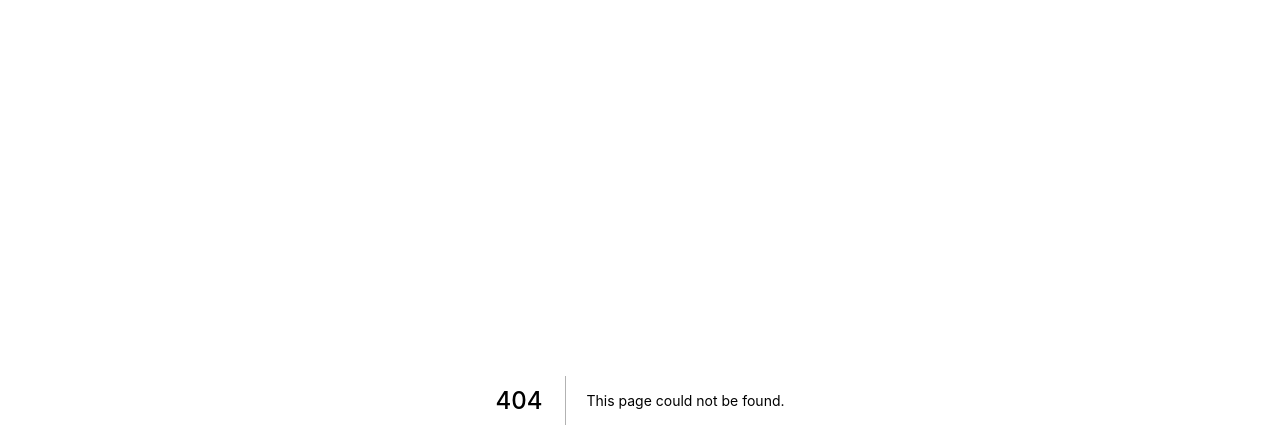
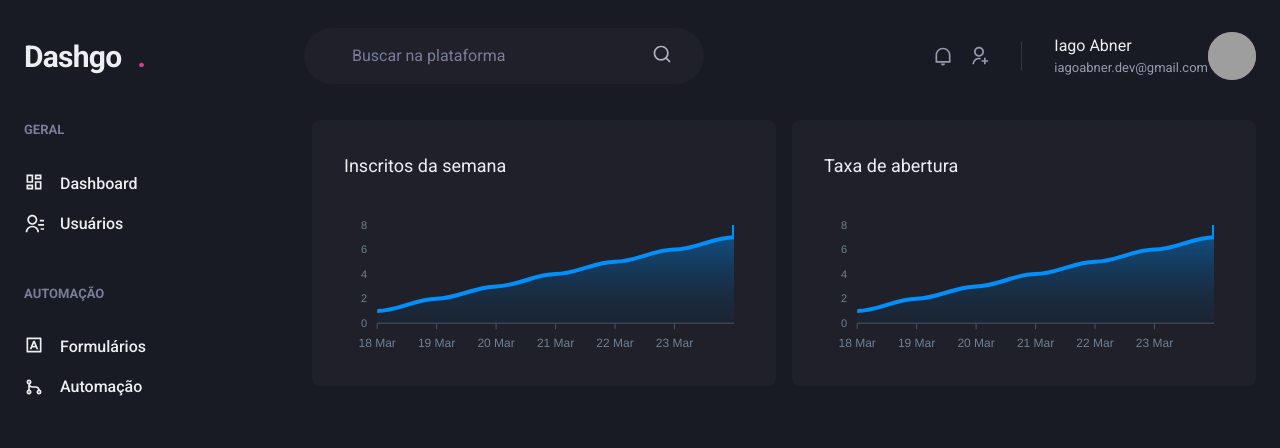
Before and after one commit to iago-abner/dashgo, a Next.js app: page /dashboard in a window 1280 px wide. Before the commit this address had no page. Shown: the top 448 px of the page. Built offline with nearby package versions, Linux system fonts and the light colour scheme; grey boxes are pictures that could not be loaded.

Commit message:
done sign-in/dashboard

```diff
--- a/package.json
+++ b/package.json
@@ -13,10 +13,13 @@
     "@chakra-ui/react": "^1.8.8",
     "@emotion/react": "^11.9.0",
     "@emotion/styled": "^11.8.1",
+    "apexcharts": "^3.35.0",
     "framer-motion": "^6.3.0",
     "next": "12.1.5",
     "react": "18.0.0",
-    "react-dom": "18.0.0"
+    "react-apexcharts": "^1.4.0",
+    "react-dom": "18.0.0",
+    "react-icons": "^4.3.1"
   },
   "devDependencies": {
     "@types/node": "^17.0.25",
--- /dev/null
+++ b/src/components/Header.tsx
@@ -0,0 +1,80 @@
+import {Flex, Text, Input, Icon, HStack, Box, Avatar} from '@chakra-ui/react'
+import { RiNotificationLine, RiSearchLine, RiUserAddLine} from 'react-icons/ri'
+
+export function Header(){
+  return(
+    <Flex
+      as="header"
+      w="100%"
+      maxWidth={1480}
+      h="20"
+      mx="auto"
+      mt="4"
+      px="6"
+      align="center"
+      >
+        <Text
+          fontSize="3xl"
+          fontWeight="bold"
+          letterSpacing="tight"
+          w="64"
+          >
+            Dashgo
+            <Text as="span" ml="4" color="pink.500">.</Text>
+        </Text>
+
+        <Flex
+          as="label"
+          flex="1"
+          py="4"
+          px="8"
+          ml="6"
+          maxWidth={400}
+          alignSelf="center"
+          color="gray.200"
+          position="relative"
+          bg="gray.800"
+          borderRadius="full"
+        >
+          <Input
+            color="gray.50"
+            variant="unstyled"
+            px="4"
+            mr="4"
+            placeholder="Buscar na plataforma"
+            _placeholder={{color: 'gray.400'}}
+          />
+          <Icon as={RiSearchLine} fontSize="20"/>
+        </Flex>
+
+      <Flex
+        align="center"
+        ml="auto"
+      >
+        <HStack
+         spacing="4"
+         mx="8"
+         pr="8"
+         py="1"
+         color="gray.300"
+         borderRightWidth={1}
+         borderColor="gray.700"
+         >
+          <Icon as={RiNotificationLine} fontSize="20"/>
+          <Icon as={RiUserAddLine} fontSize="20"/>
+        </HStack>
+
+        <Flex
+        align="center">
+          <Box>
+            <Text>Iago Abner</Text>
+            <Text color="gray.300" fontSize="small">
+              iagoabner.dev@gmail.com
+            </Text>
+          </Box>
+          <Avatar size="md" name="iago abner" src="https://github.com/iago-abner.png"/>
+        </Flex>
+      </Flex>
+    </Flex>
+  )
+}
--- /dev/null
+++ b/src/components/Sidebar.tsx
@@ -0,0 +1,37 @@
+import { Box, Stack, Text, Link, Icon } from "@chakra-ui/react";
+import { RiContactsLine, RiDashboardLine, RiGitMergeLine, RiInputMethodLine } from "react-icons/ri";
+
+export function Sidebar(){
+  return (
+    <Box as="aside" w="64" mr="8">
+      <Stack spacing="12" align="flex-start">
+        <Box>
+          <Text fontWeight="bold" color="gray.400" fontSize="small">GERAL</Text>
+          <Stack spacing="4" mt="8" align="stretch">
+            <Link display="flex">
+              <Icon as={RiDashboardLine} fontSize="20"/>
+              <Text ml="4" fontWeight="medium">Dashboard</Text>
+            </Link>
+            <Link display="flex" alignItems="center">
+              <Icon as={RiContactsLine} fontSize="20"/>
+              <Text ml="4" fontWeight="medium">Usuários</Text>
+            </Link>
+          </Stack>
+        </Box>
+        <Box>
+          <Text fontWeight="bold" color="gray.400" fontSize="small">AUTOMAÇÃO</Text>
+          <Stack spacing="4" mt="8" align="stretch">
+            <Link display="flex">
+              <Icon as={RiInputMethodLine} fontSize="20"/>
+              <Text ml="4" fontWeight="medium">Formulários</Text>
+            </Link>
+            <Link display="flex" alignItems="center">
+              <Icon as={RiGitMergeLine} fontSize="20"/>
+              <Text ml="4" fontWeight="medium">Automação</Text>
+            </Link>
+          </Stack>
+        </Box>
+      </Stack>
+    </Box>
+  )
+}
--- /dev/null
+++ b/src/pages/dashboard.tsx
@@ -0,0 +1,99 @@
+import { Header } from "../components/Header";
+import { Box, Flex, Text, SimpleGrid, theme } from "@chakra-ui/react"
+import { Sidebar } from "../components/Sidebar";
+import dynamic from "next/dynamic"
+
+// dynamic: usado para carregamento dinâmico
+// Chart - apexchart necessita da referência 'window' do browser
+// entretando não há 'window' na camada SSR do next onde 'Chart' é carregado
+// solução - utilizar 'chart' apenas no browser:
+const Chart = dynamic(() => import('react-apexcharts'), {
+  ssr: false
+})
+
+const options = {
+  chart: {
+    toolbar: {
+      show: false,
+    },
+    zoom: {
+      enabled: false,
+    },
+    foreColor: theme.colors.gray[500]
+  },
+  grid: {
+    show: false,
+  },
+  dataLabels: {
+    enabled: false,
+  },
+  tooltip: {
+    enabled: false,
+  },
+  xaxis: {
+    type: 'datetime',
+    axisBorder: {
+      color: theme.colors.gray[600]
+    },
+    axisTicks: {
+      color: theme.colors.gray[600]
+    },
+    categories: [
+      '2021-03-18T00:00:00.000z',
+      '2021-03-19T00:00:00.000z',
+      '2021-03-20T00:00:00.000z',
+      '2021-03-21T00:00:00.000z',
+      '2021-03-22T00:00:00.000z',
+      '2021-03-23T00:00:00.000z',
+      '2021-03-24T00:00:00.000z',
+    ]
+  },
+  fill: {
+    opacity: 0.3,
+    type: 'gradient',
+    gradient: {
+      shade: 'dark',
+      opacityFrom: 0.7,
+      opacityTo: 0.3
+    }
+  }
+}
+
+const series = [
+  {name: 'series1', data: [1,2,3,4,5,6,7,8]}
+]
+
+export default function Dashboard(){
+  return(
+    <Flex direction="column" h="100vh">
+      <Header/>
+      <Flex w="100%"
+        my="6"
+        maxWidth={1480}
+        mx="auto"
+        px="6">
+          <Sidebar/>
+          <SimpleGrid flex="1" gap="4" minChildWidth="320px" alignItems="flex-start">
+            <Box
+              p="8"
+              bg="gray.800"
+              borderRadius={8}
+              pb="4"
+            >
+              <Text fontSize="lg" mb="4">Inscritos da semana</Text>
+              <Chart options={options} series={series} type="area" height={160}/>
+            </Box>
+            <Box
+              p="8"
+              bg="gray.800"
+              borderRadius={8}
+              pb="4"
+            >
+              <Text fontSize="lg" mb="4">Taxa de abertura</Text>
+              <Chart options={options} series={series} type="area" height={160}/>
+            </Box>
+          </SimpleGrid>
+      </Flex>
+    </Flex>
+  )
+}
```
Also changed, not shown: src/components/Form/Input.tsx (added, +27 -0 lines), src/pages/index.tsx (+5 -33 lines), 1 other file (tests, documents, lock files or other folders).
